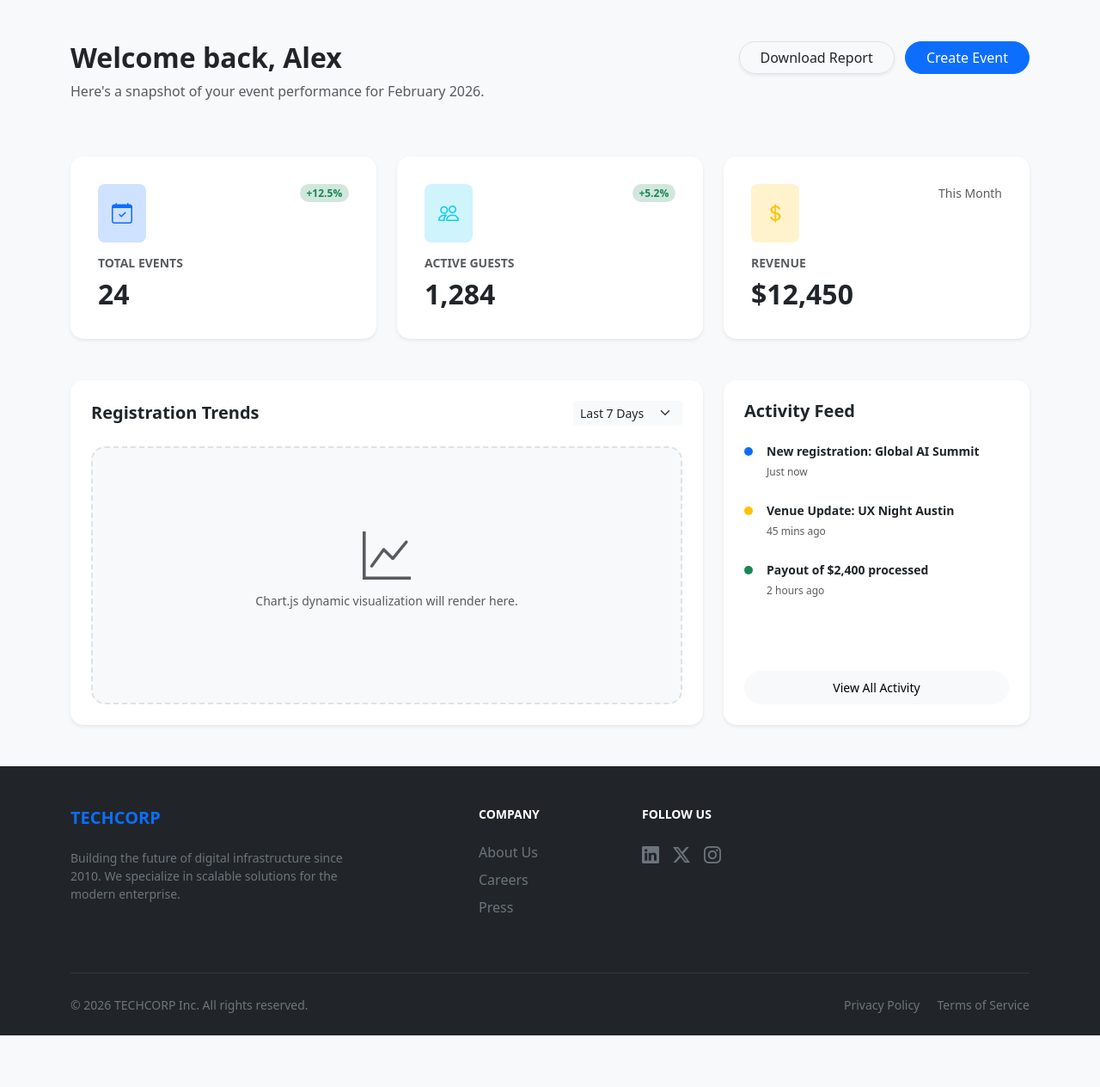
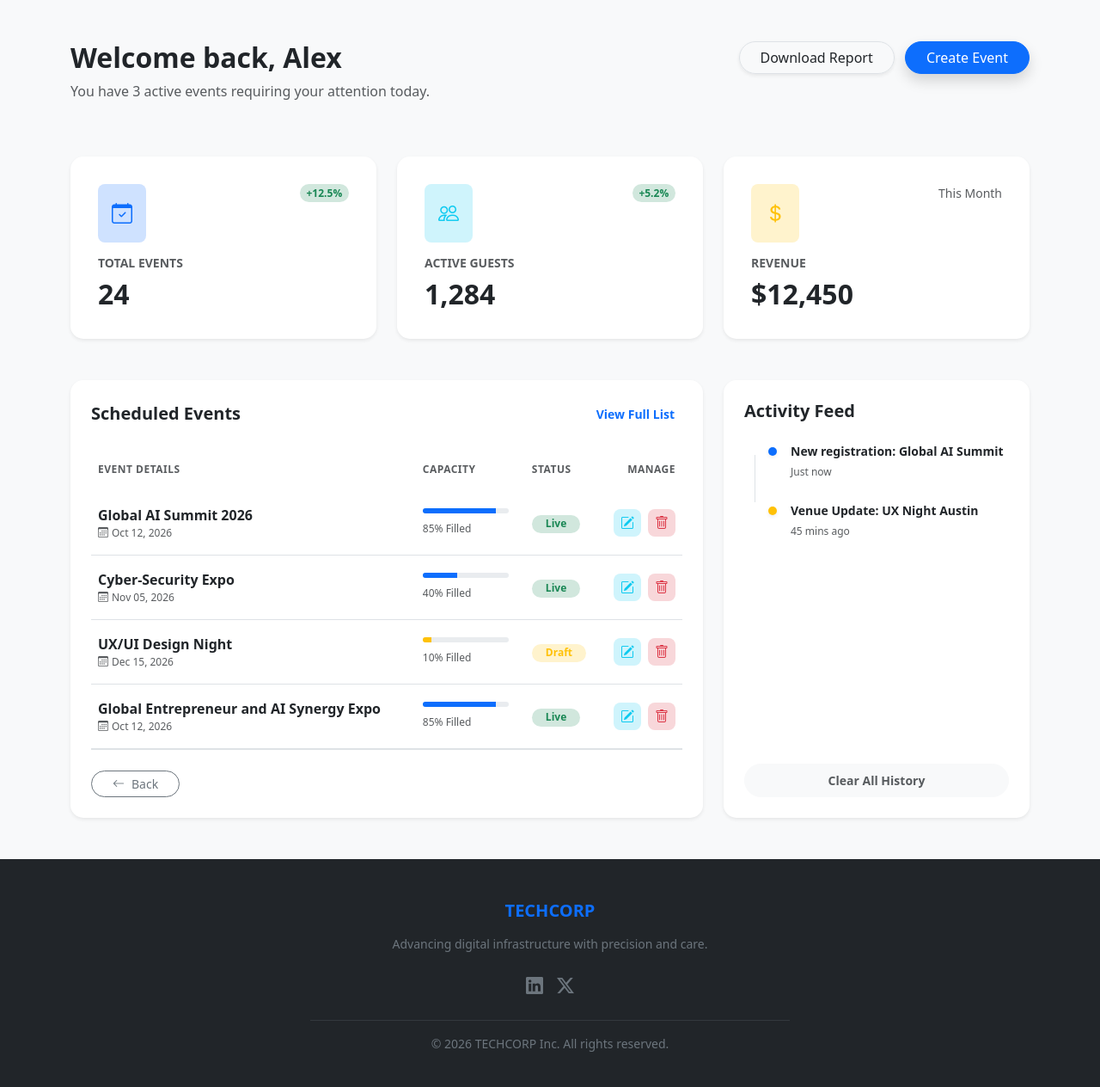
Before and after one commit to JackMichael-ai/online_event_system, a Django app: page /event_list/ in a window 1280 px wide. Shown: the whole page at 86% size. Before the commit the page ends 1204 px from the top, so only its background shows below. Run offline with Django 5.2, Linux system fonts and the light colour scheme.

Commit message:
update on the event details and as well as adding footers to all pages

```diff
--- a/templates/about.html
+++ b/templates/about.html
@@ -144,9 +144,9 @@
           <i class="bi bi-person-fill text-secondary fs-1"></i>
         </div>
         <div class="card-body">
-          <h5 class="card-title fw-bold">Alex Rivera</h5>
+          <h5 class="card-title fw-bold">Jack Michael</h5>
           <p class="text-primary small fw-bold">CEO & Founder</p>
-          <p class="card-text text-muted">Alex has over 15 years of experience in scaling tech startups and architectural design.</p>
+          <p class="card-text text-muted">JAck has over 15 years of experience in scaling tech startups and architectural design.</p>
         </div>
       </div>
     </div>
--- a/templates/event_list.html
+++ b/templates/event_list.html
@@ -6,6 +6,7 @@
     <title>Dashboard | TECHCORP</title>
     <link href="https://cdn.jsdelivr.net/npm/bootstrap@5.3.0/dist/css/bootstrap.min.css" rel="stylesheet">
     <link rel="stylesheet" href="https://cdn.jsdelivr.net/npm/bootstrap-icons@1.11.0/font/bootstrap-icons.css">
+
     <style>
         /* Shared Animations */
         @keyframes fadeInUp {
@@ -15,17 +16,44 @@
         .animate-item { animation: fadeInUp 0.6s ease-out forwards; }
         .event-card-animate { animation: fadeInUp 0.8s ease-out forwards; }
 
-        /* Classy Stat Cards */
+        /* Classy Component Styling */
         .card { border-radius: 15px; transition: transform 0.3s ease, box-shadow 0.3s ease; }
         .card:hover { transform: translateY(-5px); box-shadow: 0 1rem 3rem rgba(0,0,0,0.1) !important; }
 
-        /* Subtle Backgrounds */
+        /* Subtle Backgrounds & Colors */
         .bg-primary-subtle { background-color: rgba(13, 110, 253, 0.1); }
         .bg-success-subtle { background-color: rgba(25, 135, 84, 0.1); }
         .bg-info-subtle { background-color: rgba(13, 202, 240, 0.1); }
         .bg-warning-subtle { background-color: rgba(255, 193, 7, 0.1); }
 
         .extra-small { font-size: 0.75rem; }
+        .table thead th { font-size: 0.75rem; letter-spacing: 0.5px; text-transform: uppercase; }
+
+        /* Custom Action Buttons */
+        .btn-action {
+            width: 32px;
+            height: 32px;
+            padding: 0;
+            display: inline-flex;
+            align-items: center;
+            justify-content: center;
+            border-radius: 8px;
+            transition: all 0.2s;
+        }
+        .btn-action:hover { transform: scale(1.1); }
+
+        /* Timeline styling */
+        .timeline-item { position: relative; padding-left: 20px; }
+        .timeline-item::before {
+            content: "";
+            position: absolute;
+            left: 4px;
+            top: 15px;
+            bottom: -25px;
+            width: 1px;
+            background-color: #dee2e6;
+        }
+        .timeline-item:last-child::before { display: none; }
     </style>
 </head>
 <body class="bg-light">
@@ -34,11 +62,11 @@
     <div class="row mb-5 animate-item">
         <div class="col-md-8">
             <h2 class="fw-bold text-dark">Welcome back, Alex</h2>
-            <p class="text-muted">Here's a snapshot of your event performance for February 2026.</p>
+            <p class="text-muted">You have 3 active events requiring your attention today.</p>
         </div>
         <div class="col-md-4 text-md-end">
             <button class="btn btn-white shadow-sm border rounded-pill px-4 me-2">Download Report</button>
-            <a href="event_details.html" class="btn btn-primary rounded-pill px-4">Create Event</a>
+            <a href="event_details.html" class="btn btn-primary rounded-pill px-4 shadow">Create Event</a>
         </div>
     </div>
 
@@ -90,18 +118,109 @@
     </div>
 
     <div class="row g-4 animate-item">
+
         <div class="col-lg-8">
-            <div class="card border-0 shadow-sm p-4 h-100">
+            <div class="card border-0 shadow-sm p-4 h-100 d-flex flex-column">
                 <div class="d-flex justify-content-between align-items-center mb-4">
-                    <h5 class="fw-bold mb-0">Registration Trends</h5>
-                    <select class="form-select form-select-sm w-auto border-0 bg-light">
-                        <option>Last 7 Days</option>
-                        <option>Last 30 Days</option>
-                    </select>
+                    <h5 class="fw-bold mb-0">Scheduled Events</h5>
+                    <button class="btn btn-link btn-sm text-decoration-none text-primary fw-bold">View Full List</button>
                 </div>
-                <div class="bg-light rounded-4 d-flex flex-column align-items-center justify-content-center" style="height: 300px; border: 2px dashed #dee2e6;">
-                    <i class="bi bi-graph-up text-muted display-4 mb-2"></i>
-                    <p class="text-muted small">Chart.js dynamic visualization will render here.</p>
+
+                <div class="table-responsive">
+                    <table class="table table-hover align-middle mb-0">
+                        <thead class="bg-light">
+                            <tr>
+                                <th class="border-0 text-muted py-3">Event Details</th>
+                                <th class="border-0 text-muted py-3">Capacity</th>
+                                <th class="border-0 text-muted py-3">Status</th>
+                                <th class="border-0 text-muted py-3 text-end">Manage</th>
+                            </tr>
+                        </thead>
+                        <tbody>
+                            <tr>
+                                <td class="py-3">
+                                    <div class="fw-bold text-dark">Global AI Summit 2026</div>
+                                    <div class="extra-small text-muted"><i class="bi bi-calendar3 me-1"></i>Oct 12, 2026</div>
+                                </td>
+                                <td>
+                                    <div class="progress mb-1" style="height: 6px; width: 100px;">
+                                        <div class="progress-bar bg-primary" style="width: 85%"></div>
+                                    </div>
+                                    <span class="extra-small text-muted">85% Filled</span>
+                                </td>
+                                <td><span class="badge bg-success-subtle text-success rounded-pill px-3">Live</span></td>
+                                <td class="text-end">
+                                    <div class="d-flex justify-content-end gap-2">
+                                        <button class="btn btn-action bg-info-subtle text-info border-0" title="Edit"><i class="bi bi-pencil-square"></i></button>
+                                        <button class="btn btn-action bg-danger-subtle text-danger border-0" title="Delete"><i class="bi bi-trash"></i></button>
+                                    </div>
+                                </td>
+                            </tr>
+                            <tr>
+                                <td class="py-3">
+                                    <div class="fw-bold text-dark">Cyber-Security Expo</div>
+                                    <div class="extra-small text-muted"><i class="bi bi-calendar3 me-1"></i>Nov 05, 2026</div>
+                                </td>
+                                <td>
+                                    <div class="progress mb-1" style="height: 6px; width: 100px;">
+                                        <div class="progress-bar bg-primary" style="width: 40%"></div>
+                                    </div>
+                                    <span class="extra-small text-muted">40% Filled</span>
+                                </td>
+                                <td><span class="badge bg-success-subtle text-success rounded-pill px-3">Live</span></td>
+                                <td class="text-end">
+                                    <div class="d-flex justify-content-end gap-2">
+                                        <button class="btn btn-action bg-info-subtle text-info border-0" title="Edit"><i class="bi bi-pencil-square"></i></button>
+                                        <button class="btn btn-action bg-danger-subtle text-danger border-0" title="Delete"><i class="bi bi-trash"></i></button>
+                                    </div>
+                                </td>
+                            </tr>
+                            <tr>
+                                <td class="py-3">
+                                    <div class="fw-bold text-dark">UX/UI Design Night</div>
+                                    <div class="extra-small text-muted"><i class="bi bi-calendar3 me-1"></i>Dec 15, 2026</div>
+                                </td>
+                                <td>
+                                    <div class="progress mb-1" style="height: 6px; width: 100px;">
+                                        <div class="progress-bar bg-warning" style="width: 10%"></div>
+                                    </div>
+                                    <span class="extra-small text-muted">10% Filled</span>
+                                </td>
+                                <td><span class="badge bg-warning-subtle text-warning rounded-pill px-3">Draft</span></td>
+                                <td class="text-end">
+                                    <div class="d-flex justify-content-end gap-2">
+                                        <button class="btn btn-action bg-info-subtle text-info border-0" title="Edit"><i class="bi bi-pencil-square"></i></button>
+                                        <button class="btn btn-action bg-danger-subtle text-danger border-0" title="Delete"><i class="bi bi-trash"></i></button>
+                                    </div>
+                                </td>
+                            </tr>
+                        <tr>
+                                <td class="py-3">
+                                    <div class="fw-bold text-dark">Global Entrepreneur and AI Synergy Expo</div>
+                                    <div class="extra-small text-muted"><i class="bi bi-calendar3 me-1"></i>Oct 12, 2026</div>
+                                </td>
+                                <td>
+                                    <div class="progress mb-1" style="height: 6px; width: 100px;">
+                                        <div class="progress-bar bg-primary" style="width: 85%"></div>
+                                    </div>
+                                    <span class="extra-small text-muted">85% Filled</span>
+                                </td>
+                                <td><span class="badge bg-success-subtle text-success rounded-pill px-3">Live</span></td>
+                                <td class="text-end">
+                                    <div class="d-flex justify-content-end gap-2">
+                                        <button class="btn btn-action bg-info-subtle text-info border-0" title="Edit"><i class="bi bi-pencil-square"></i></button>
+                                        <button class="btn btn-action bg-danger-subtle text-danger border-0" title="Delete"><i class="bi bi-trash"></i></button>
+                                    </div>
+                                </td>
+                            </tr>
+                        </tbody>
+                    </table>
+                </div>
+
+                <div class="mt-auto pt-4 border-top">
+                    <a href="index.html" class="btn btn-outline-secondary rounded-pill px-4 btn-sm">
+                        <i class="bi bi-arrow-left me-2"></i>Back
+                    </a>
                 </div>
             </div>
         </div>
@@ -109,77 +228,41 @@
         <div class="col-lg-4">
             <div class="card border-0 shadow-sm p-4 h-100">
                 <h5 class="fw-bold mb-4">Activity Feed</h5>
-                <div class="timeline">
-                    <div class="d-flex gap-3 mb-4">
-                        <div class="bg-primary rounded-circle" style="width: 10px; height: 10px; margin-top: 6px; flex-shrink: 0;"></div>
+                <div class="timeline ps-2">
+                    <div class="timeline-item d-flex gap-3 mb-4">
+                        <div class="bg-primary rounded-circle shadow-sm" style="width: 10px; height: 10px; margin-top: 6px; flex-shrink: 0; z-index: 2;"></div>
                         <div>
                             <p class="mb-0 small fw-bold">New registration: Global AI Summit</p>
                             <span class="text-muted extra-small">Just now</span>
                         </div>
                     </div>
-                    <div class="d-flex gap-3 mb-4">
-                        <div class="bg-warning rounded-circle" style="width: 10px; height: 10px; margin-top: 6px; flex-shrink: 0;"></div>
+                    <div class="timeline-item d-flex gap-3 mb-4">
+                        <div class="bg-warning rounded-circle shadow-sm" style="width: 10px; height: 10px; margin-top: 6px; flex-shrink: 0; z-index: 2;"></div>
                         <div>
                             <p class="mb-0 small fw-bold">Venue Update: UX Night Austin</p>
                             <span class="text-muted extra-small">45 mins ago</span>
                         </div>
                     </div>
-                    <div class="d-flex gap-3">
-                        <div class="bg-success rounded-circle" style="width: 10px; height: 10px; margin-top: 6px; flex-shrink: 0;"></div>
-                        <div>
-                            <p class="mb-0 small fw-bold">Payout of $2,400 processed</p>
-                            <span class="text-muted extra-small">2 hours ago</span>
-                        </div>
-                    </div>
                 </div>
-                <button class="btn btn-light btn-sm w-100 mt-auto rounded-pill py-2">View All Activity</button>
+                <button class="btn btn-light btn-sm w-100 mt-auto rounded-pill py-2 text-muted fw-bold">Clear All History</button>
             </div>
         </div>
     </div>
 </main>
 
-<script src="https://cdn.jsdelivr.net/npm/bootstrap@5.3.0/dist/js/bootstrap.bundle.min.js"></script>
-<footer class="bg-dark text-white pt-5 pb-4">
-  <div class="container">
-    <div class="row">
-      <div class="col-md-4 mb-4">
-        <h5 class="fw-bold mb-4 text-primary">TECHCORP</h5>
-        <p class="small text-secondary">
-          Building the future of digital infrastructure since 2010. We specialize in scalable solutions for the modern enterprise.
-        </p>
-      </div>
-
-      <div class="col-md-2 offset-md-1 mb-4">
-        <h6 class="text-uppercase fw-bold mb-4 small">Company</h6>
-        <ul class="list-unstyled">
-          <li class="mb-2"><a href="#" class="text-secondary text-decoration-none">About Us</a></li>
-          <li class="mb-2"><a href="#" class="text-secondary text-decoration-none">Careers</a></li>
-          <li class="mb-2"><a href="#" class="text-secondary text-decoration-none">Press</a></li>
-        </ul>
-      </div>
-
-      <div class="col-md-2 mb-4">
-        <h6 class="text-uppercase fw-bold mb-4 small">Follow Us</h6>
-        <div class="d-flex gap-3">
-          <a href="#" class="text-secondary fs-5"><i class="bi bi-linkedin"></i></a>
-          <a href="#" class="text-secondary fs-5"><i class="bi bi-twitter-x"></i></a>
-          <a href="#" class="text-secondary fs-5"><i class="bi bi-instagram"></i></a>
-        </div>
-      </div>
+<footer class="bg-dark text-white pt-5 pb-4 mt-5">
+  <div class="container text-center">
+    <h5 class="fw-bold mb-3 text-primary">TECHCORP</h5>
+    <p class="small text-secondary mb-4">Advancing digital infrastructure with precision and care.</p>
+    <div class="d-flex justify-content-center gap-3 mb-4">
+        <a href="#" class="text-secondary"><i class="bi bi-linkedin fs-5"></i></a>
+        <a href="#" class="text-secondary"><i class="bi bi-twitter-x fs-5"></i></a>
     </div>
-
-    <hr class="my-4 border-secondary opacity-25">
-
-    <div class="row align-items-center">
-      <div class="col-md-6 text-center text-md-start">
-        <p class="small text-secondary mb-0">&copy; 2026 TECHCORP Inc. All rights reserved.</p>
-      </div>
-      <div class="col-md-6 text-center text-md-end">
-        <a href="#" class="text-secondary text-decoration-none small me-3">Privacy Policy</a>
-        <a href="#" class="text-secondary text-decoration-none small">Terms of Service</a>
-      </div>
-    </div>
+    <hr class="border-secondary opacity-25 w-50 mx-auto">
+    <p class="small text-secondary mt-3">© 2026 TECHCORP Inc. All rights reserved.</p>
   </div>
 </footer>
+
+<script src="https://cdn.jsdelivr.net/npm/bootstrap@5.3.0/dist/js/bootstrap.bundle.min.js"></script>
 </body>
 </html>
```
